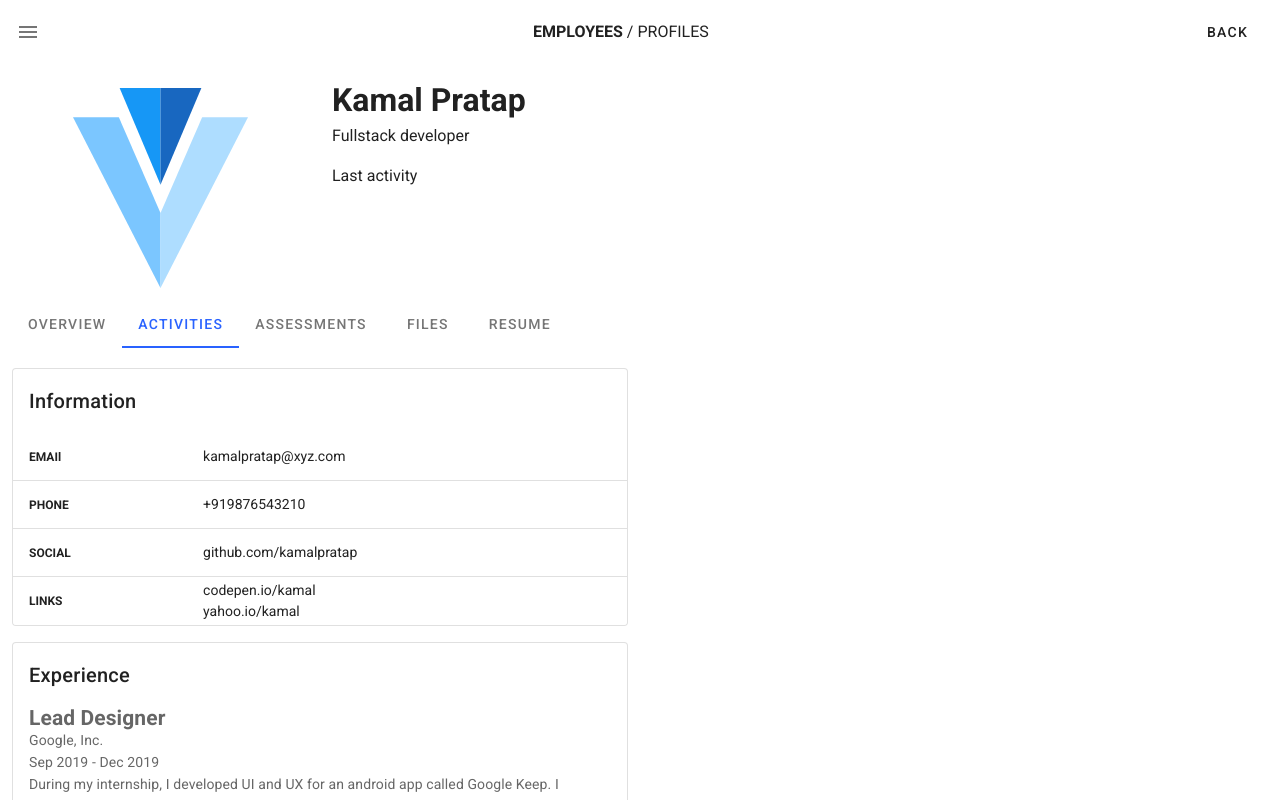
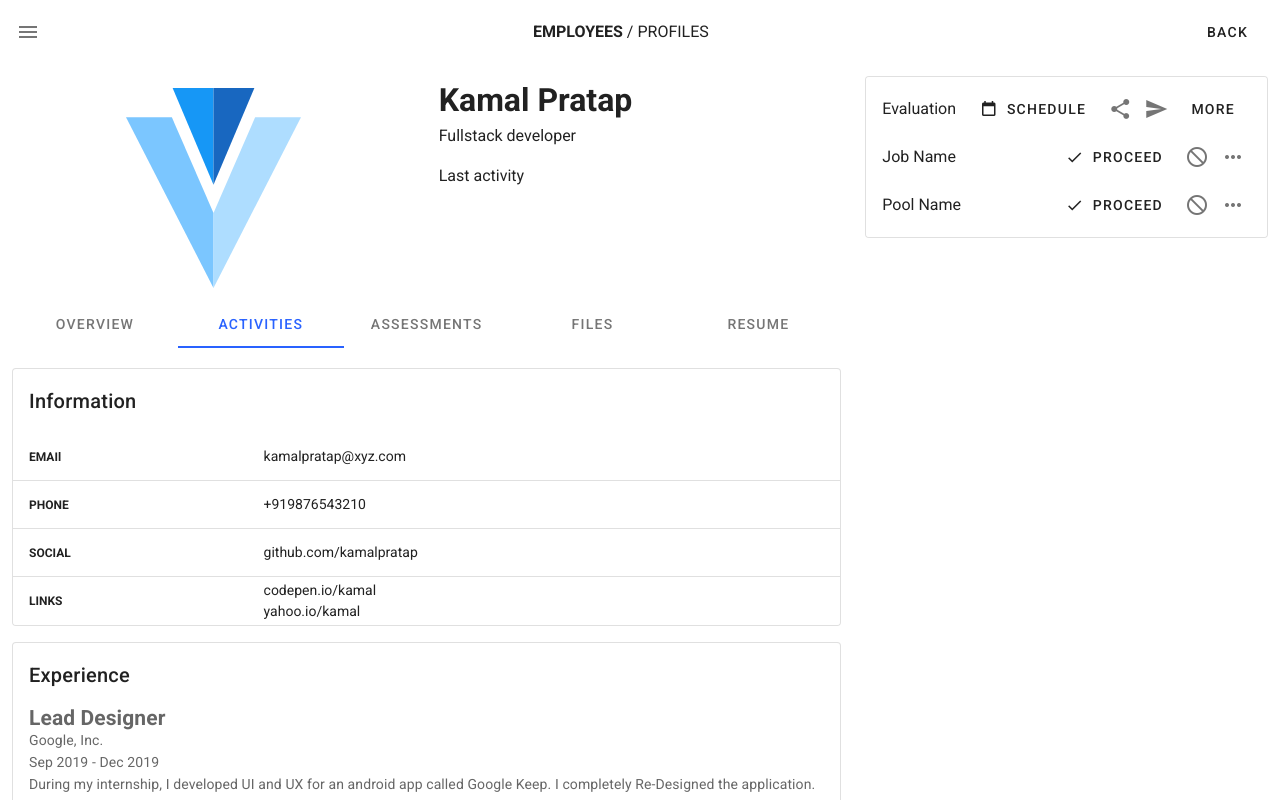
Before and after one commit to pSnehanshu/duckcart-project, a Vue app: page / in a window 1280 px wide. Shown: the top 800 px of the page. Built offline with nearby package versions, Linux system fonts and the light colour scheme.

Commit message:
right side first card

```diff
--- a/src/components/main-area.vue
+++ b/src/components/main-area.vue
@@ -2,7 +2,7 @@
   <v-container fluid>
     <v-row>
       <!-- Left side -->
-      <v-col>
+      <v-col cols="8">
         <!-- User info -->
         <v-row>
           <v-col>
@@ -15,7 +15,7 @@
           </v-col>
         </v-row>
 
-        <v-tabs v-model="current_tab">
+        <v-tabs fixed-tabs v-model="current_tab">
           <v-tab v-for="tab in info_tabs" :key="tab.name">{{ tab.label }}</v-tab>
         </v-tabs>
 
@@ -98,7 +98,55 @@
       </v-col>
 
       <!-- Right sode -->
-      <v-col></v-col>
+      <v-col cols="4">
+        <v-card outlined>
+          <v-list>
+            <v-list-item>
+              <v-list-item-content>Evaluation</v-list-item-content>
+              <div class="d-flex">
+                <v-btn depressed color="transparent">
+                  <v-icon left>mdi-calendar-blank</v-icon>Schedule
+                </v-btn>
+                <v-btn icon>
+                  <v-icon>mdi-share-variant</v-icon>
+                </v-btn>
+                <v-btn icon>
+                  <v-icon>mdi-send</v-icon>
+                </v-btn>
+                <v-btn depressed color="transparent">More</v-btn>
+              </div>
+            </v-list-item>
+            <v-list-item>
+              <v-list-item-content>Job Name</v-list-item-content>
+              <div class="d-flex">
+                <v-btn depressed color="transparent">
+                  <v-icon left>mdi-check</v-icon>Proceed
+                </v-btn>
+                <v-btn icon>
+                  <v-icon>mdi-cancel</v-icon>
+                </v-btn>
+                <v-btn icon>
+                  <v-icon>mdi-dots-horizontal</v-icon>
+                </v-btn>
+              </div>
+            </v-list-item>
+            <v-list-item>
+              <v-list-item-content>Pool Name</v-list-item-content>
+              <div class="d-flex">
+                <v-btn depressed color="transparent">
+                  <v-icon left>mdi-check</v-icon>Proceed
+                </v-btn>
+                <v-btn icon>
+                  <v-icon>mdi-cancel</v-icon>
+                </v-btn>
+                <v-btn icon>
+                  <v-icon>mdi-dots-horizontal</v-icon>
+                </v-btn>
+              </div>
+            </v-list-item>
+          </v-list>
+        </v-card>
+      </v-col>
     </v-row>
   </v-container>
 </template>
```
